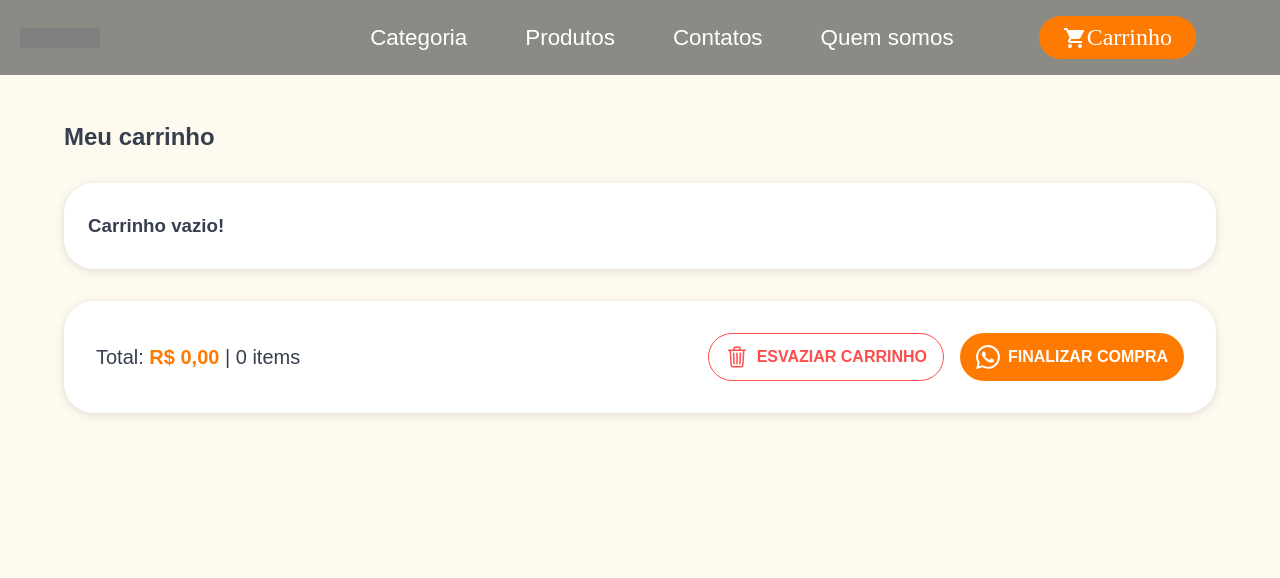
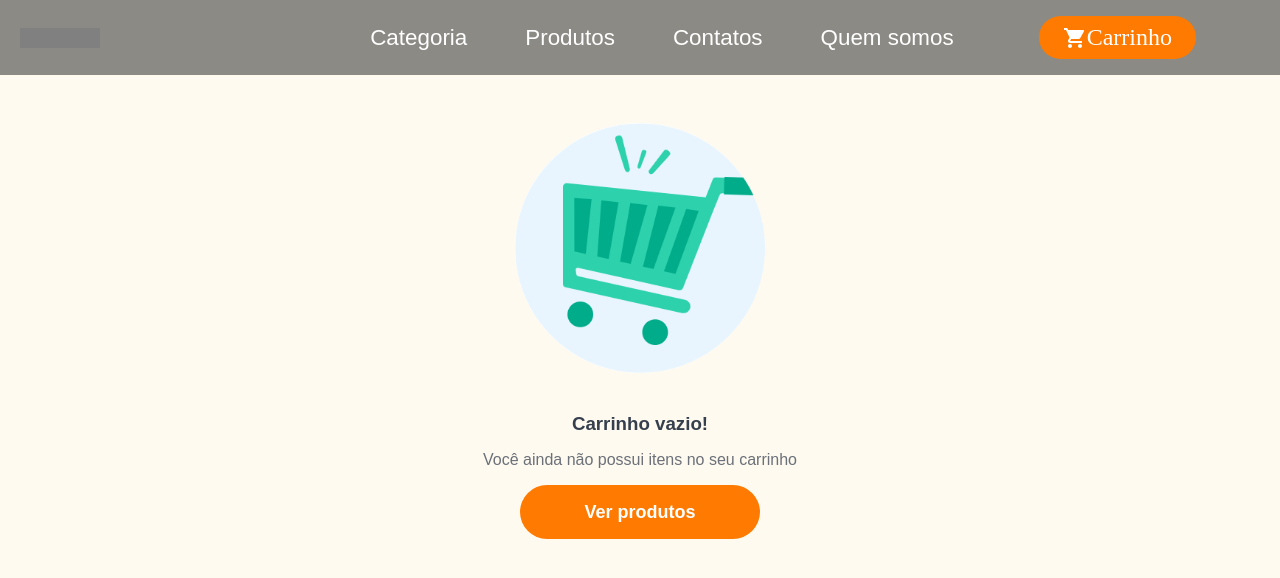
Before and after one commit to VictorCampelo/potty-dashboard, a Next.js app: page /cart in a window 1280 px wide. Shown: the top 578 px of the page. Built offline with nearby package versions, Linux system fonts and the light colour scheme.

Commit message:
fix: cart pertinence and missing items image

```diff
--- a/src/contexts/CartContext.tsx
+++ b/src/contexts/CartContext.tsx
@@ -1,30 +1,38 @@
-import { createContext, ReactNode, useState } from "react";
+import { createContext, ReactNode, useState, useEffect } from 'react'
 
 type CartItem = {
-  storeId: string;
-  productId: string;
-  amount: number;
-  title: string;
-  price: number;
+  storeId: string
+  productId: string
+  amount: number
+  title: string
+  price: number
 }
 
 type CartContextData = {
   items: CartItem[]
-  setItems: (items: CartItem[]) => void;
+  setItems: (items: CartItem[]) => void
 }
 
-export const CartContext = createContext({} as CartContextData);
+export const CartContext = createContext({} as CartContextData)
 
 type CartContext = {
-  children: ReactNode;
+  children: ReactNode
 }
 
 export function CartProvider({ children }: CartContext) {
-  const [items, setItems] =  useState<CartItem[]>([]);
+  const [items, setItems] = useState<CartItem[]>([])
 
   function setProducts(products: CartItem[]) {
     setItems(products)
   }
+
+  useEffect(() => {
+    const cartItems = localStorage.getItem('ultimo.cart.items')
+
+    if (cartItems) {
+      setItems(JSON.parse(cartItems))
+    }
+  }, [])
 
   return (
     <CartContext.Provider value={{ items, setItems: setProducts }}>
--- a/src/pages/cart/index.tsx
+++ b/src/pages/cart/index.tsx
@@ -3,7 +3,8 @@ import Head from 'next/head'
 import styled from 'styled-components'
 import HeaderProducts from 'components/molecules/HeaderShop'
 import { IoTrashOutline } from 'react-icons/io5'
-import Counter from 'components/atoms/Counter'
+import Counter, { Button } from 'components/atoms/Counter'
+import { Button as BigButton } from 'components/atoms/Button'
 import { AiFillCamera } from 'react-icons/ai'
 import { BsWhatsapp } from 'react-icons/bs'
 import { useContext } from 'react'
@@ -21,6 +22,10 @@ const Cart = () => {
 
   function handleRemoveItem(id: string) {
     setItems(items.filter((it) => it.productId != id))
+    localStorage.setItem(
+      'ultimo.cart.items',
+      JSON.stringify(items.filter((it) => it.productId != id))
+    )
   }
 
   async function handleSubmit() {
@@ -40,6 +45,12 @@ const Cart = () => {
     }
   }
 
+  useEffect(() => {
+    if (items.length > 0) {
+      localStorage.setItem('ultimo.cart.items', JSON.stringify(items))
+    }
+  }, [items])
+
   return (
     <>
       <Head>
@@ -50,13 +61,24 @@ const Cart = () => {
 
       <Container>
         <Content>
+          {items.length == 0 ? (
+            <EmptyCartContainer>
+              <img src="/images/emptycart.png" alt="Carrinho vazio" />
+
+              <h1>Carrinho vazio!</h1>
+
+              <p>Você ainda não possui itens no seu {'\n'} carrinho</p>
+
+              <BigButton
+                title="Ver produtos"
+                onClick={() => router.push('/')}
+              />
+            </EmptyCartContainer>
+          ) : (
+            <>
               <h1>Meu carrinho</h1>
 
               <CartContainer>
-            {items.length == 0 ? (
-              <h1>Carrinho vazio!</h1>
-            ) : (
-              <>
                 <CartHead>
                   <section style={{ flex: 5, justifyContent: 'flex-start' }}>
                     <span>Produto</span>
@@ -97,7 +119,9 @@ const Cart = () => {
                     <section style={{ flex: 1 }}>
                       <button
                         className="exclude"
-                        onClick={() => handleRemoveItem(it.productId)}
+                        onClick={() => {
+                          handleRemoveItem(it.productId)
+                        }}
                       >
                         <IoTrashOutline size={24} color="var(--red)" />
 
@@ -106,8 +130,6 @@ const Cart = () => {
                     </section>
                   </CartProduct>
                 ))}
-              </>
-            )}
               </CartContainer>
 
               <CartContainer
@@ -135,7 +157,13 @@ const Cart = () => {
                 </div>
 
                 <div className="buttonContainer">
-              <button className="empty" onClick={() => setItems([])}>
+                  <button
+                    className="empty"
+                    onClick={() => {
+                      setItems([])
+                      localStorage.setItem('ultimo.cart.items', '[]')
+                    }}
+                  >
                     <IoTrashOutline size={24} color="var(--red)" />
                     ESVAZIAR CARRINHO
                   </button>
@@ -146,6 +174,8 @@ const Cart = () => {
                   </button>
                 </div>
               </CartContainer>
+            </>
+          )}
         </Content>
       </Container>
     </>
@@ -153,6 +183,25 @@ const Cart = () => {
 }
 
 export default Cart
+
+export const EmptyCartContainer = styled.section`
+  width: 100%;
+  height: 100%;
+  display: flex;
+  justify-content: center;
+  align-items: center;
+  flex-direction: column;
+
+  img {
+    width: 250px;
+    margin-bottom: 40px;
+  }
+
+  h1,
+  p {
+    margin-bottom: 1rem;
+  }
+`
 
 export const Container = styled.main`
   width: 100%;
```
Also changed, not shown: src/pages/store/[name]/product/[id].tsx (+14 -0 lines), public/images/emptycart.png (added). Lines whose indentation alone changed are shown as unchanged.
